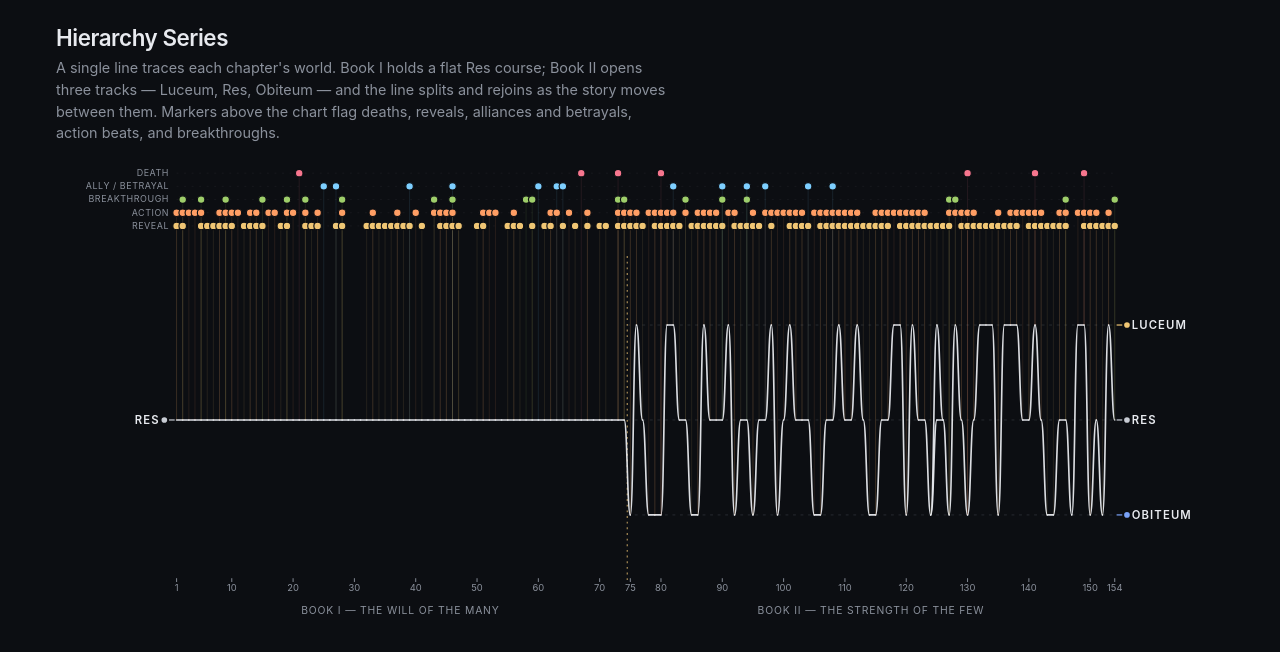
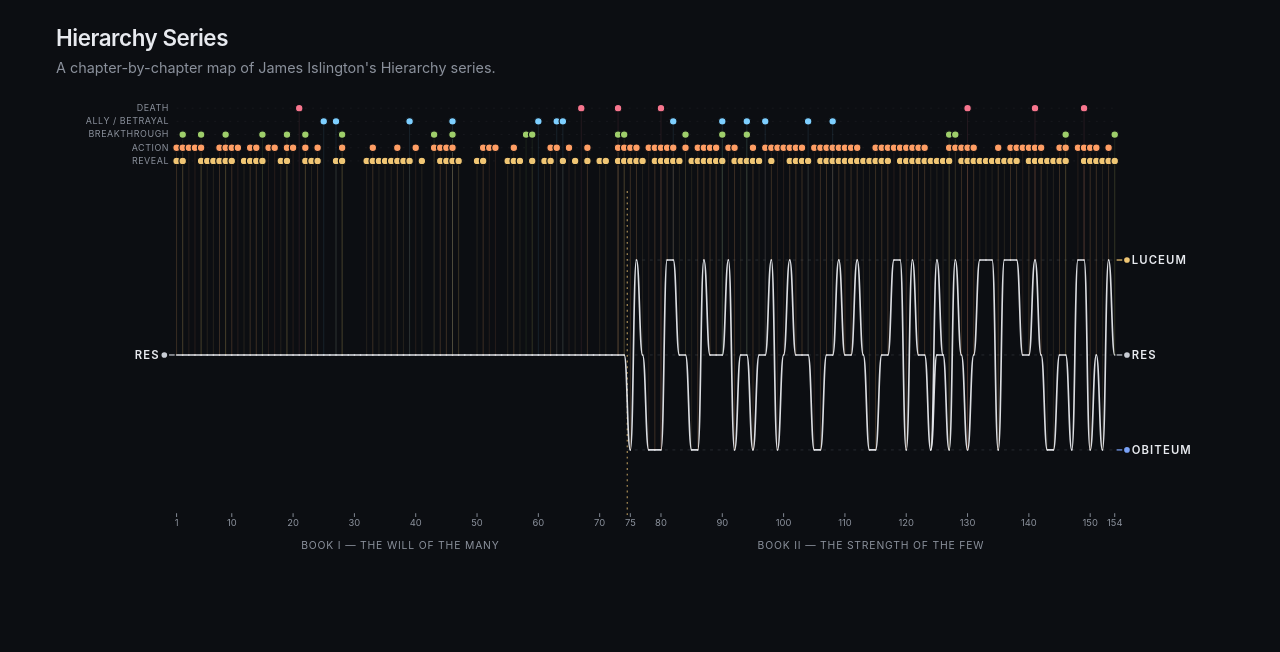
Before and after one commit to andrewwhitman-cpp/hierarchy-series-graphed, a React (Vite) app: page / in a window 1280 px wide. Shown: the top 652 px of the page. Built offline with nearby package versions, Linux system fonts and the light colour scheme.

Commit message:
Update subtitle in App.tsx to provide a concise description of the Hierarchy series.

```diff
--- a/src/App.tsx
+++ b/src/App.tsx
@@ -11,10 +11,7 @@
       <header className="header">
         <h1 className="title">Hierarchy Series</h1>
         <p className="subtitle">
-          A single line traces each chapter's world. Book I holds a flat Res course; Book II opens
-          three tracks — Luceum, Res, Obiteum — and the line splits and rejoins as the story moves
-          between them. Markers above the chart flag deaths, reveals, alliances and betrayals,
-          action beats, and breakthroughs.
+          A chapter-by-chapter map of James Islington's Hierarchy series.
         </p>
       </header>
 
```
